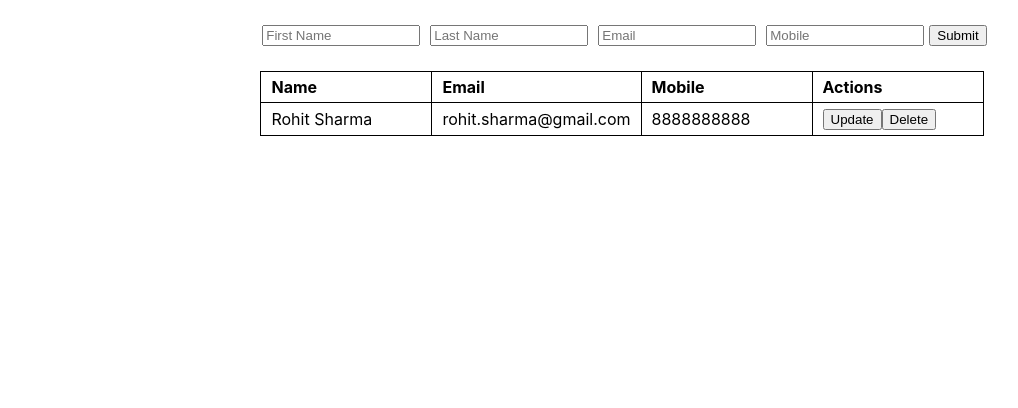
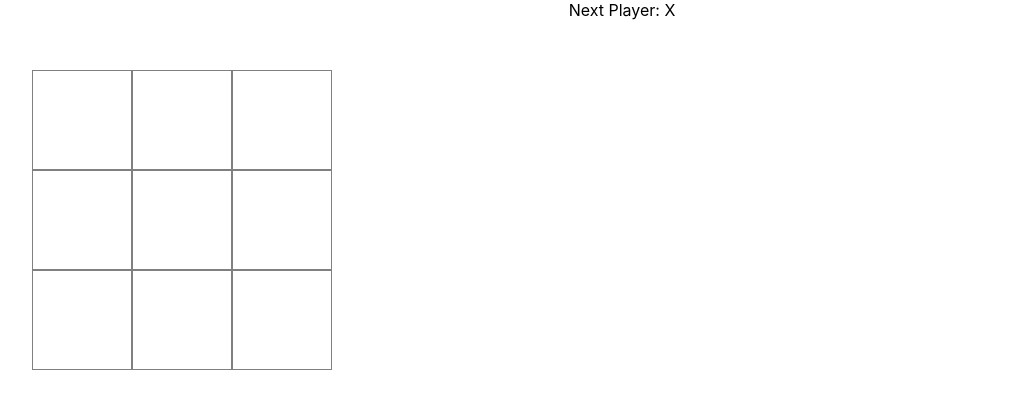
Before and after one commit to SumitDongare/velocity_react, a React (Create React App) app in the folder reactapp1/: page / in a window 1280 px wide. Shown: the top 408 px of the page, without its empty margins (18-1036 px from the left). Built offline with nearby package versions, Linux system fonts and the light colour scheme.

Commit message:
TicTacToe is almost done but peinding for reset button freez the board

```diff
--- a/reactapp1/src/App.js
+++ b/reactapp1/src/App.js
@@ -13,6 +13,7 @@ import ImageCarousel from './ImageCarousel/ImageCarousel';
 import ContextExample from './Context/ContextExample';
 import UseEffectExample from './UseEffect/UseEffectExample';
 import UserCrudWrapper from './UserCrud/UserCrudWrapper';
+import TicTacToe from './TicTacToe/TicTacToe';
 
 
 function App() {
@@ -48,7 +49,8 @@ function App() {
      {/* <ContextExample></ContextExample> */}
      {/* <UseEffectExample name={name}></UseEffectExample>
      <button onClick={()=>setName(name+Math.random()*10)} >Change Name Prop</button> */}
-     <UserCrudWrapper></UserCrudWrapper>
+     {/* <UserCrudWrapper></UserCrudWrapper> */}
+     <TicTacToe></TicTacToe>
 
 
 
--- /dev/null
+++ b/reactapp1/src/TicTacToe/TicTacToe.css
@@ -0,0 +1,17 @@
+.game-board{
+    /* border: 1px solid gray; */
+    /* width: 200px;
+    height: 200px; */
+    margin: 50px;
+    display: grid;
+    grid-template-columns: repeat(3, 100px);
+    grid-template-rows: repeat(3, 100px);
+}
+
+.square{
+    border: 1px solid gray;
+    display: flex;
+    justify-content: center;
+    align-items: center;
+
+}
--- /dev/null
+++ b/reactapp1/src/TicTacToe/TicTacToe.js
@@ -0,0 +1,68 @@
+import React, { useEffect, useState } from 'react'
+import "./TicTacToe.css"
+
+export default function TicTacToe() {
+    const [board, setBoard] = useState(Array(9).fill(null))  //[null, null, null, null, null, null, null, null, null,]
+
+    const [isXNext, setIsXNext] = useState(true)
+
+    const[winner, setWinner] = useState(null)
+
+    const handleClick=(index)=>{
+        if(board[index]){
+            return
+        }
+        board[index] = isXNext? "X" : "O";
+        setIsXNext(!isXNext)
+        setBoard([...board])
+
+    }
+
+    useEffect(()=>{
+        console.log("calculationg winner")
+        const winner = calculatewinner(board)
+        setWinner(winner)
+        console.log("Winner is", winner )
+    }, [board])
+
+  return (
+
+    <div>
+        {winner? <div> Winner is : {winner}</div> : <div> Next Player: {isXNext?'X':'O'}</div> }
+
+        <div className='game-board'>
+
+            {board.map((value, index)=>{
+                return <div className='square' onClick={()=>{
+                    handleClick(index)
+                }} > {value} </div>
+
+            })}
+            <div></div>
+        </div>
+
+    </div>
+  )
+}
+
+
+const calculatewinner = (board) => {
+    const lines = [
+        [0,1,2],
+        [3,4,5],
+        [6,7,8],
+        [0,3,6],
+        [1,4,7],
+        [2,5,8],
+        [0,4,8],
+        [2,4,6]
+    ];
+    for (let i=0; i<lines.length; i++){ //loop on outer array i=0
+        const [a, b, c] = lines[i];   //a=0, b=1, c=2
+        if(board[a] && board[a] === board[b] && board[a] === board[c]){
+            return board[a]
+        }
+    }
+   return null;
+
+}
```
